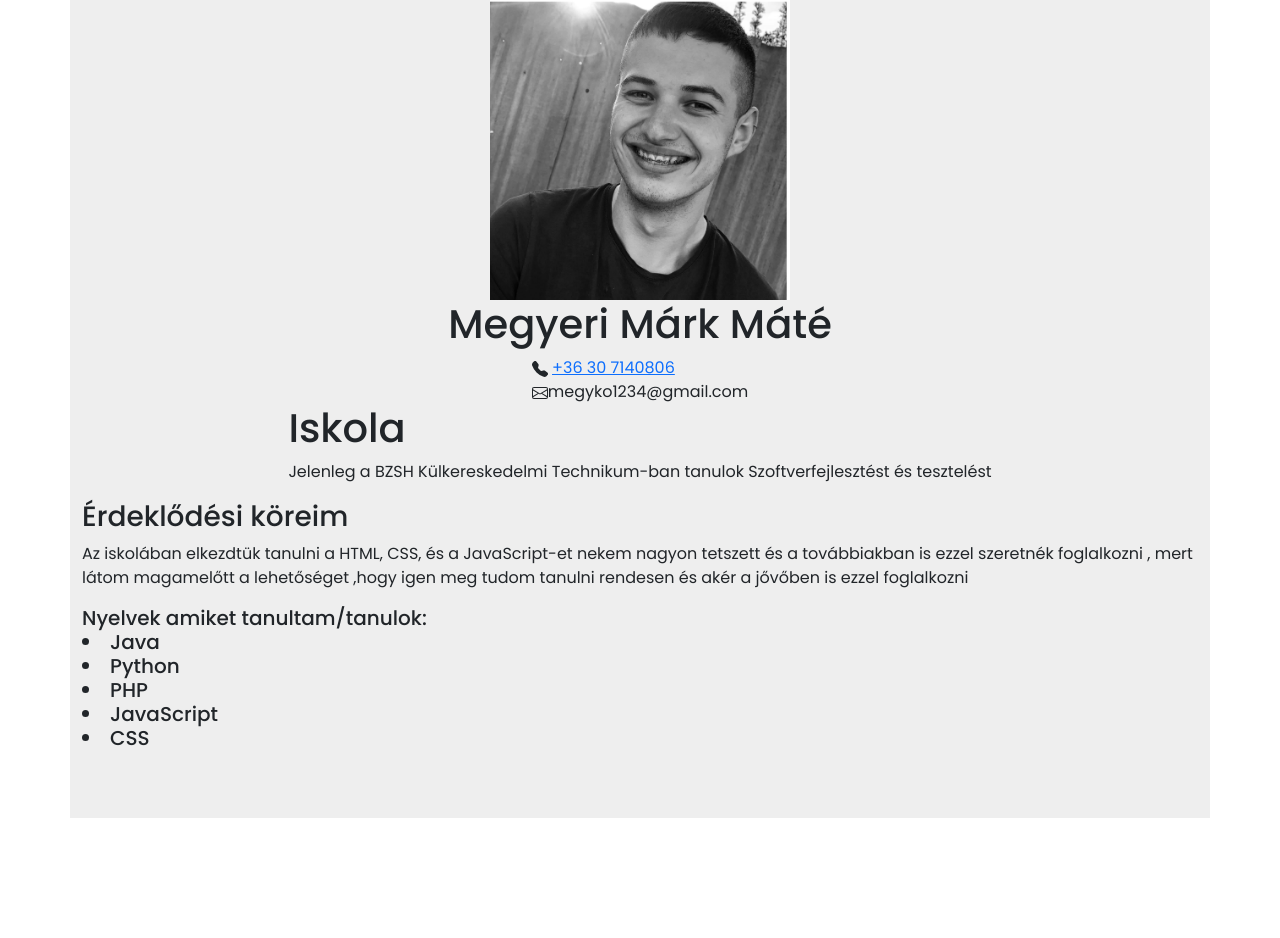
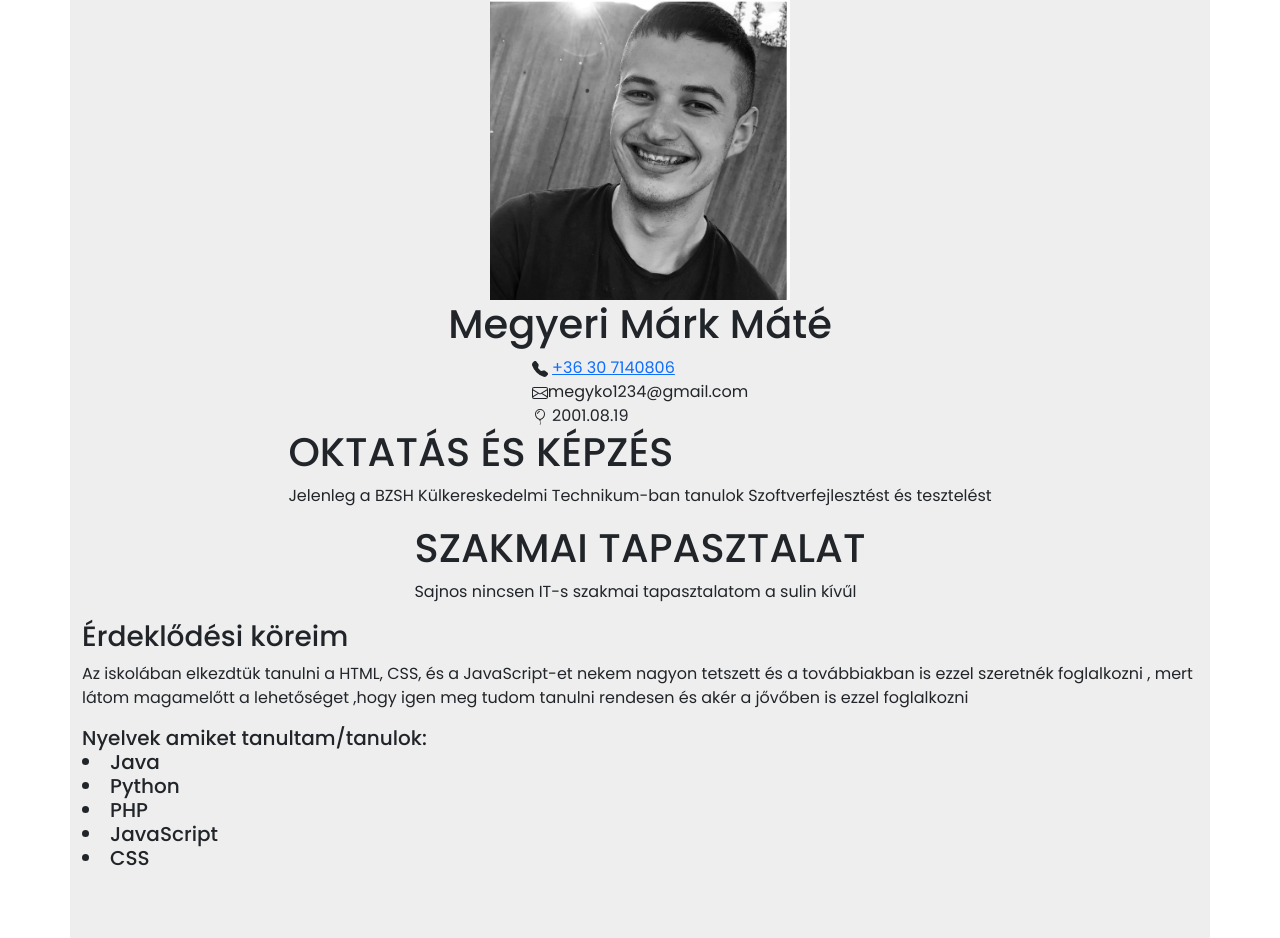
Before and after one commit to megyerimark/R-lam, a plain HTML site: page index.html in a window 1280 px wide. Before the commit the page ends 818 px from the top, so only its background shows below. Drawn offline with nearby package versions, Linux system fonts and the light colour scheme.

Commit message:
Vegleges amator html

```diff
--- a/index.html
+++ b/index.html
@@ -27,13 +27,22 @@
           <div class="email">
              <svg xmlns="http://www.w3.org/2000/svg" width="16" height="16" fill="currentColor" class="bi bi-envelope" viewBox="0 0 16 16">
                 <path d="M0 4a2 2 0 0 1 2-2h12a2 2 0 0 1 2 2v8a2 2 0 0 1-2 2H2a2 2 0 0 1-2-2V4Zm2-1a1 1 0 0 0-1 1v.217l7 4.2 7-4.2V4a1 1 0 0 0-1-1H2Zm13 2.383-4.708 2.825L15 11.105V5.383Zm-.034 6.876-5.64-3.471L8 9.583l-1.326-.795-5.64 3.47A1 1 0 0 0 2 13h12a1 1 0 0 0 .966-.741ZM1 11.105l4.708-2.897L1 5.383v5.722Z"/>
-              </svg>megyko1234@gmail.com</i>
-          </div>
+              </svg>megyko1234@gmail.com</i><br>
+
+              <svg xmlns="http://www.w3.org/2000/svg" width="16" height="16" fill="currentColor" class="bi bi-balloon" viewBox="0 0 16 16">
+                <path fill-rule="evenodd" d="M8 9.984C10.403 9.506 12 7.48 12 5a4 4 0 0 0-8 0c0 2.48 1.597 4.506 4 4.984ZM13 5c0 2.837-1.789 5.227-4.52 5.901l.244.487a.25.25 0 1 1-.448.224l-.008-.017c.008.11.02.202.037.29.054.27.161.488.419 1.003.288.578.235 1.15.076 1.629-.157.469-.422.867-.588 1.115l-.004.007a.25.25 0 1 1-.416-.278c.168-.252.4-.6.533-1.003.133-.396.163-.824-.049-1.246l-.013-.028c-.24-.48-.38-.758-.448-1.102a3.177 3.177 0 0 1-.052-.45l-.04.08a.25.25 0 1 1-.447-.224l.244-.487C4.789 10.227 3 7.837 3 5a5 5 0 0 1 10 0Zm-6.938-.495a2.003 2.003 0 0 1 1.443-1.443C7.773 2.994 8 2.776 8 2.5c0-.276-.226-.504-.498-.459a3.003 3.003 0 0 0-2.46 2.461c-.046.272.182.498.458.498s.494-.227.562-.495Z"/>
+              </svg> 2001.08.19
+            </div>
 
     </div>
     <div class="tanulmanyok">
-        <h1>Iskola</h1>
+        <h1>OKTATÁS ÉS KÉPZÉS</h1>
+
         <p>Jelenleg a BZSH Külkereskedelmi Technikum-ban tanulok Szoftverfejlesztést és tesztelést </p>
+    </div>
+    <div class="exp">
+        <h1>SZAKMAI TAPASZTALAT</h1>
+        <p>Sajnos nincsen IT-s szakmai tapasztalatom a sulin kívűl</p>
     </div>
     <div class="erd">
         <h3>Érdeklődési köreim</h3>
```
